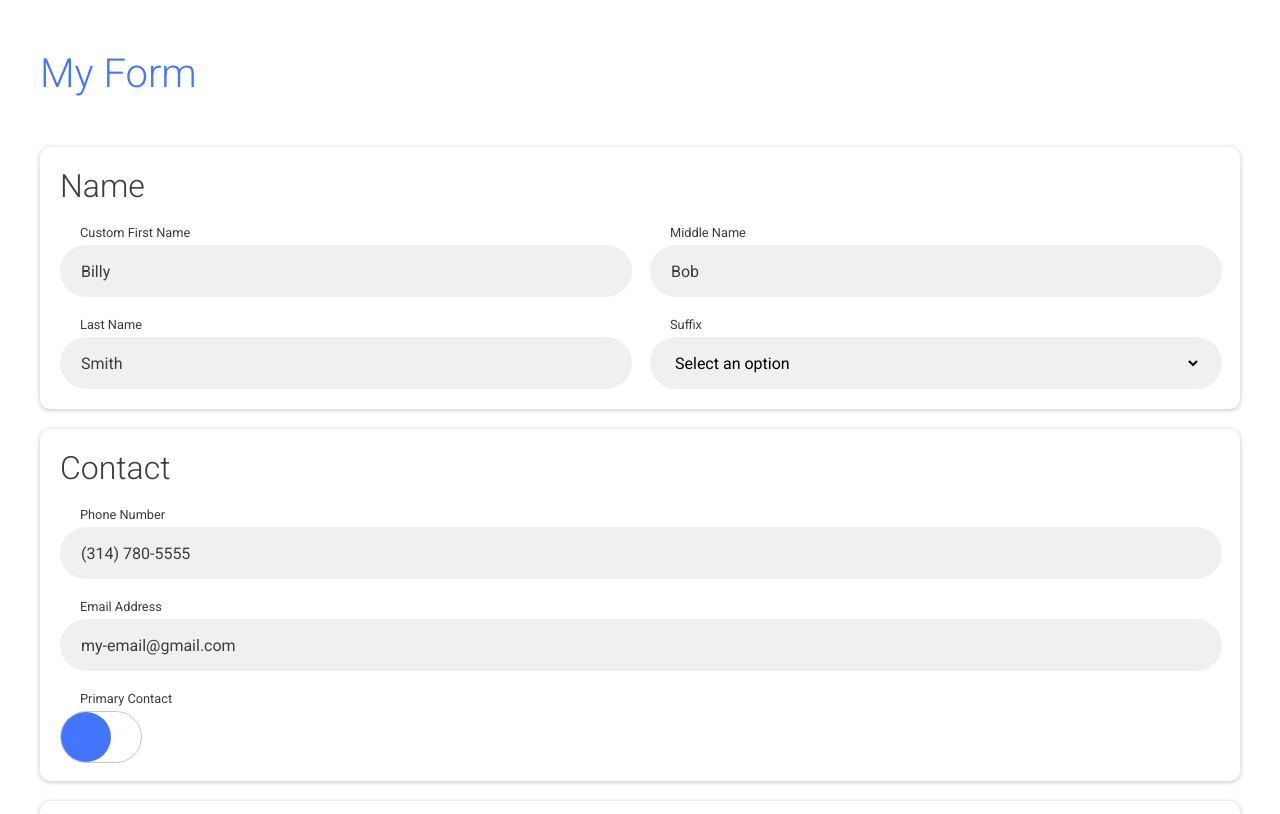
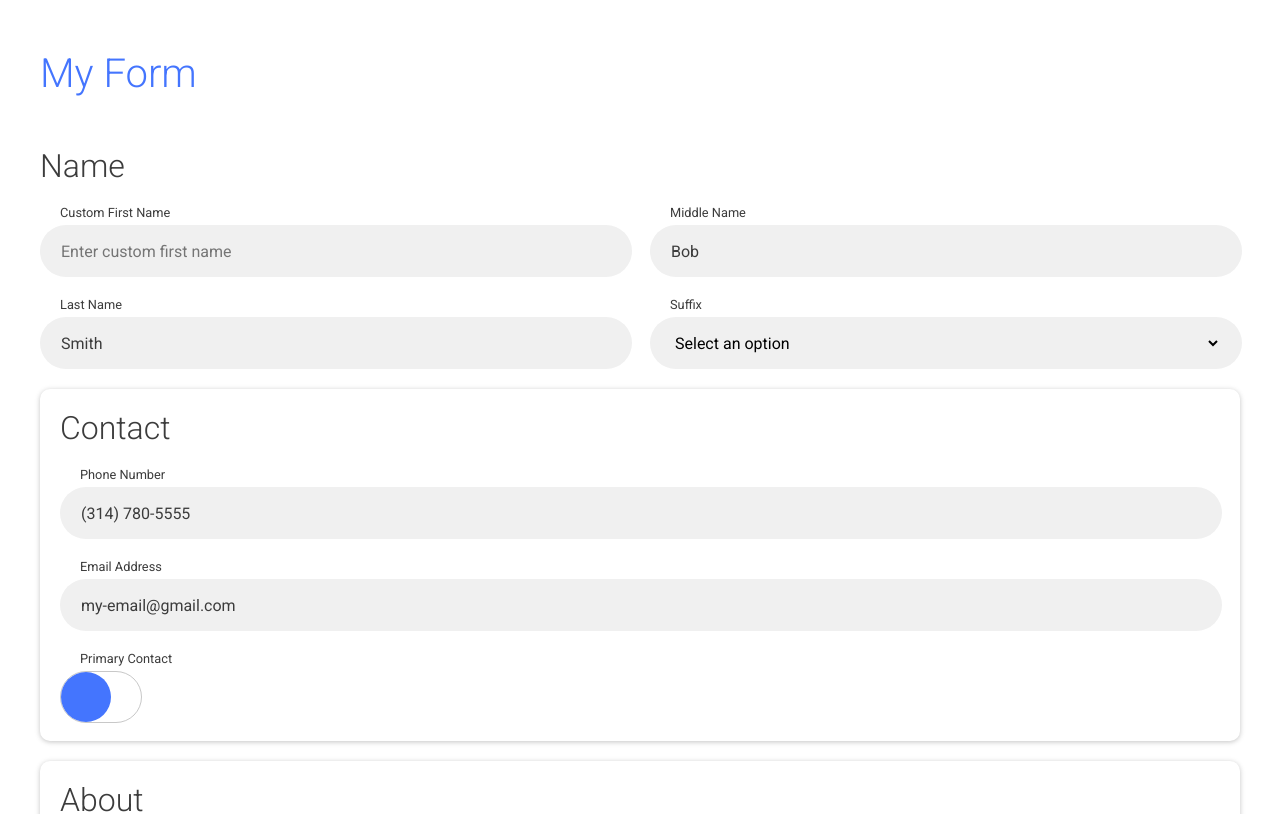
Before and after one commit to TheVVaFFle/react-lightning-form, a React app: page / in a window 1280 px wide. Shown: the top 814 px of the page. Built offline with nearby package versions, Linux system fonts and the light colour scheme.

Commit message:
Layout fixes. Style updates. New build.

```diff
--- a/lib/components/section/section.d.ts
+++ b/lib/components/section/section.d.ts
@@ -7,6 +7,7 @@ export interface SectionProps {
   md?: number;
   lg?: number;
   loading?: boolean;
+  outline?: boolean;
   formState?: any;
 }
 export declare const Section: React.SFC<SectionProps>;
--- a/lib/components/section/section.js
+++ b/lib/components/section/section.js
@@ -23,7 +23,7 @@ exports.Section = function(props) {
   };
   var getClasses = function() {
     var classes = classnames_1.default("section", {
-      "sub-section": props.title === undefined || props.title === null,
+      outline: props.outline !== undefined ? props.outline : true,
       loading: props.loading
     });
     return classes;
--- a/src/components/app/app.tsx
+++ b/src/components/app/app.tsx
@@ -44,7 +44,14 @@ export const App: React.SFC<AppProps> = (props: AppProps) => {
         loading={loading}
         onSubmit={handleOnSubmit}
       >
-        <Section title="Name" sm={1} md={2} lg={4} data={Test.data.name} />
+        <Section
+          title="Name"
+          sm={1}
+          md={2}
+          lg={4}
+          data={Test.data.name}
+          outline={false}
+        />
         <Section title="Contact" lg={3} data={Test.data.contact} />
         <Section title="About" data={Test.data.about} />
       </Form>
--- a/src/components/section/section.scss
+++ b/src/components/section/section.scss
@@ -1,17 +1,14 @@
 .section {
-  border-radius: 10px;
-  box-shadow: $shadow1;
-  padding: 20px;
   position: relative;
 
   &:nth-child(n + 2) {
     margin-top: 20px;
   }
 
-  &.sub-section {
-    border-radius: 0px;
-    box-shadow: none;
-    padding: 0px;
+  &.outline {
+    border-radius: 10px;
+    box-shadow: $shadow1;
+    padding: 20px;
   }
 
   .title,
--- a/src/components/section/section.tsx
+++ b/src/components/section/section.tsx
@@ -9,6 +9,7 @@ export interface SectionProps {
   md?: number;
   lg?: number;
   loading?: boolean;
+  outline?: boolean;
   formState?: any;
 }
 
@@ -31,7 +32,7 @@ export const Section: React.SFC<SectionProps> = (props: SectionProps) => {
 
   const getClasses = (): string => {
     const classes: string = classNames("section", {
-      "sub-section": props.title === undefined || props.title === null,
+      outline: props.outline !== undefined ? props.outline : true,
       loading: props.loading
     });
 
--- a/src/data/index.ts
+++ b/src/data/index.ts
@@ -12,8 +12,6 @@ export const Test = {
   data: {
     name: {
       firstName: {
-        value: "Billy",
-        validate: ValidationType.Required,
         label: "Custom First Name"
       },
       middleName: { value: "Bob" },
@@ -21,8 +19,7 @@ export const Test = {
       suffix: {
         value: "",
         type: FormComponentType.Dropdown,
-        options: suffixOptions,
-        validate: ValidationType.Required
+        options: suffixOptions
       }
     },
     contact: {
--- a/src/utility/form/input/handleData.tsx
+++ b/src/utility/form/input/handleData.tsx
@@ -47,7 +47,7 @@ export const handleData = (data: any): JSX.Element[] => {
             type="dropdown"
             defaultValue={getValue(v)}
             label={label}
-            validate={v.validate.toString()}
+            validate={v.validate ? v.validate.toString() : null}
             errormessage={v.errormessage || "Error, invalid selection."}
           >
             {options}
```
Also changed, not shown: lib/index.css, lib/utility/form/input/handleData.js.
